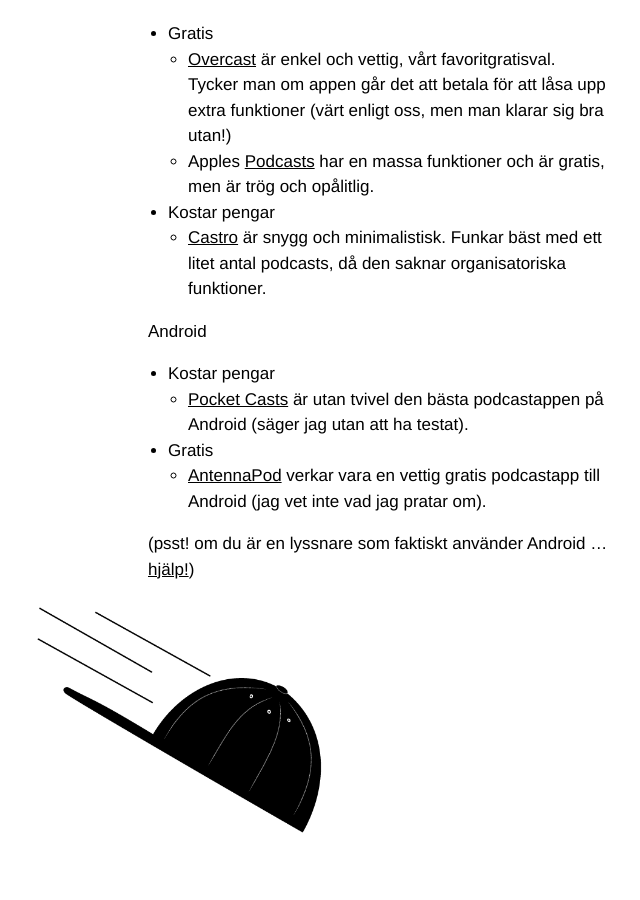
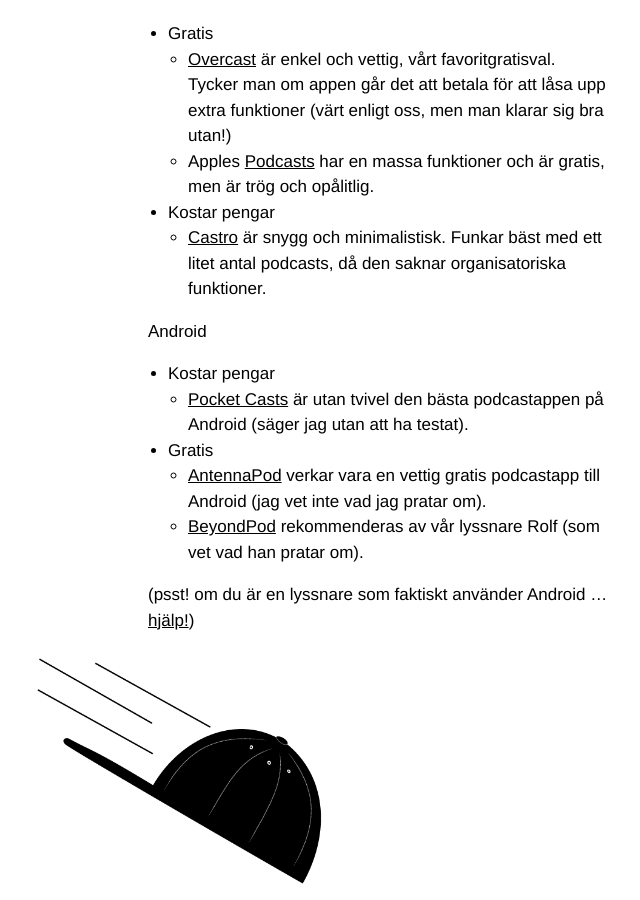
Before and after one commit to keps/keps.github.io, a Jekyll site: the page built from kepskast/prenumerera.markdown, in a window 1280 px wide and 900 px high, scrolled down 1237 px. Shown: the whole window, without its empty margins (262-902 px from the left). Built offline with Jekyll 4.4.1, drawn with Linux system fonts in a browser that asks for light colours; before the commit the page ends 2086 px from its top, so only the background shows below that.

Commit message:
Updated app recommendations

```diff
--- a/kepskast/prenumerera.markdown
+++ b/kepskast/prenumerera.markdown
@@ -25,18 +25,20 @@
 ### iOS (iPhone)
 
 * Gratis
-  * [Overcast](https://itunes.apple.com/us/app/overcast-podcast-player/id888422857?mt=8) är enkel och vettig, vårt favoritgratisval. Tycker man om appen går det att betala för att låsa upp extra funktioner (värt enligt oss, men man klarar sig bra utan!)
-  * Apples [Podcasts](https://itunes.apple.com/en/app/podcasts/id525463029?mt=8) har en massa funktioner och är gratis, men är trög och opålitlig.
+    * [Overcast](https://itunes.apple.com/us/app/overcast-podcast-player/id888422857?mt=8) är enkel och vettig, vårt favoritgratisval. Tycker man om appen går det att betala för att låsa upp extra funktioner (värt enligt oss, men man klarar sig bra utan!)
+    * Apples [Podcasts](https://itunes.apple.com/en/app/podcasts/id525463029?mt=8) har en massa funktioner och är gratis, men är trög och opålitlig.
 
 * Kostar pengar
-  * [Castro](https://itunes.apple.com/us/app/castro-high-fidelity-podcasts/id723142770?mt=8) är snygg och minimalistisk. Funkar bäst med ett litet antal podcasts, då den saknar organisatoriska funktioner.
+    * [Castro](https://itunes.apple.com/us/app/castro-high-fidelity-podcasts/id723142770?mt=8) är snygg och minimalistisk. Funkar bäst med ett litet antal podcasts, då den saknar organisatoriska funktioner.
 
 ### Android
 
 * Kostar pengar
-  * [Pocket Casts](https://play.google.com/store/apps/details?id=au.com.shiftyjelly.pocketcasts) är utan tvivel den bästa podcastappen på Android (säger jag utan att ha testat).
+    * [Pocket Casts](https://play.google.com/store/apps/details?id=au.com.shiftyjelly.pocketcasts) är utan tvivel den bästa podcastappen på Android (säger jag utan att ha testat).
 
 * Gratis
-  * [AntennaPod](https://play.google.com/store/apps/details?id=de.danoeh.antennapod) verkar vara en vettig gratis podcastapp till Android (jag vet inte vad jag pratar om).
+    * [AntennaPod](https://play.google.com/store/apps/details?id=de.danoeh.antennapod) verkar vara en vettig gratis podcastapp till Android (jag vet inte vad jag pratar om).
+    * [BeyondPod](https://play.google.com/store/apps/details?id=mobi.beyondpod) rekommenderas av vår lyssnare Rolf (som vet vad han pratar om).
+
 
 (psst! om du är en lyssnare som faktiskt använder Android ...  [hjälp!](mailto:{{ site.email }}?subject=Tips på bra podcastappar till Android))
```
